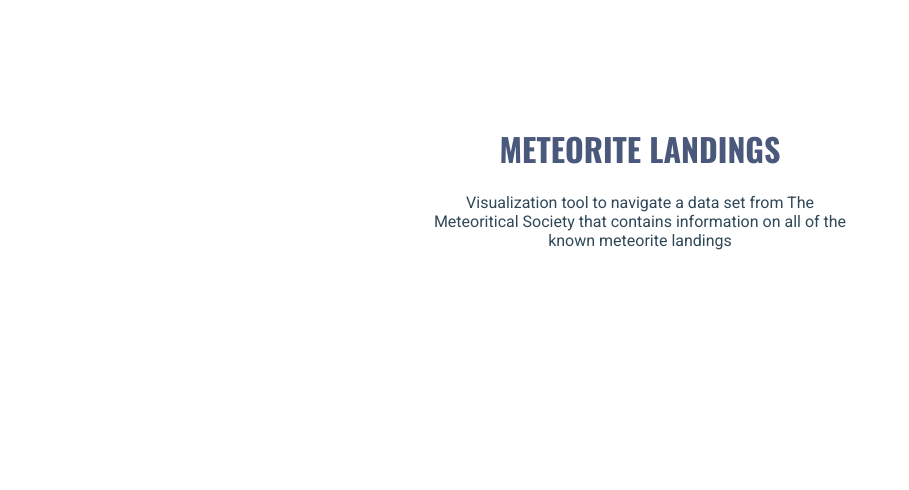
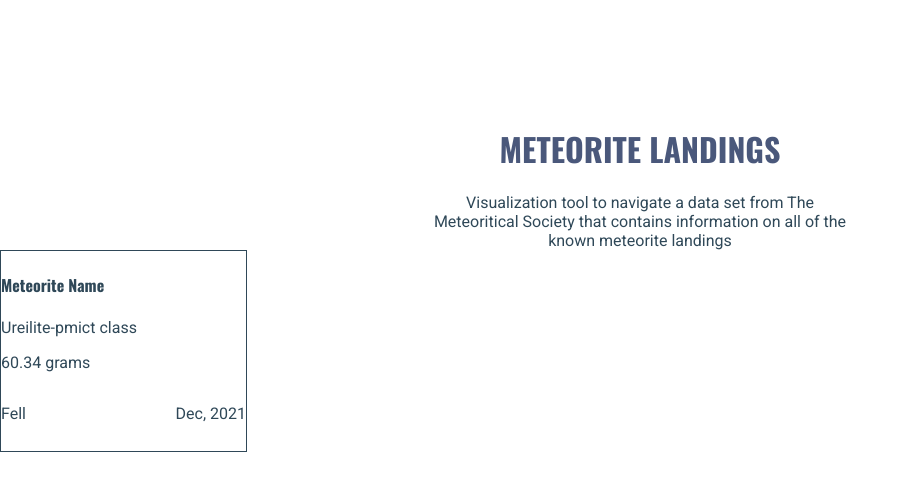
Before and after one commit to ozaratem/meteorite-landings, a React (Create React App) app: page / in a window 1280 px wide. Shown: the top 490 px of the page, without its empty margins (0-909 px from the left). Built offline with nearby package versions, Linux system fonts and the light colour scheme.

Commit message:
create card component

```diff
--- a/src/App.css
+++ b/src/App.css
@@ -12,3 +12,15 @@
   margin: 0 auto;
   width: 416px;
 }
+
+.Card {
+  width: 245px;
+  height: 200px;
+  border: 0.3px solid;
+}
+
+.Card .card-floor {
+  display: flex;
+  flex-direction: row;
+  justify-content: space-between;
+}
--- a/src/App.js
+++ b/src/App.js
@@ -1,11 +1,14 @@
 import Layout from "./components/Layout";
 import Header from "./components/Header";
+import Card from "./components/Card";
 import './App.css';
 
 function App() {
   return (
     <div className="App">
       <Header/>
+
+      <Card/>
     </div>
   );
 }
--- /dev/null
+++ b/src/components/Card.js
@@ -0,0 +1,23 @@
+import React from "react";
+
+function Card() {
+    return <div className="Card">
+        <div className="card-body">
+            <h4 className="card-title">
+                Meteorite Name
+            </h4>
+            <p className="card-recclass">
+                Ureilite-pmict class
+            </p>
+            <p className="card-mass">
+                60.34 grams
+            </p>
+            <div className="card-floor">
+                <p className="card-fall">Fell</p>
+                <p className="card-year">Dec, 2021</p>
+            </div>
+        </div>
+    </div>
+}
+
+export default Card;
```
